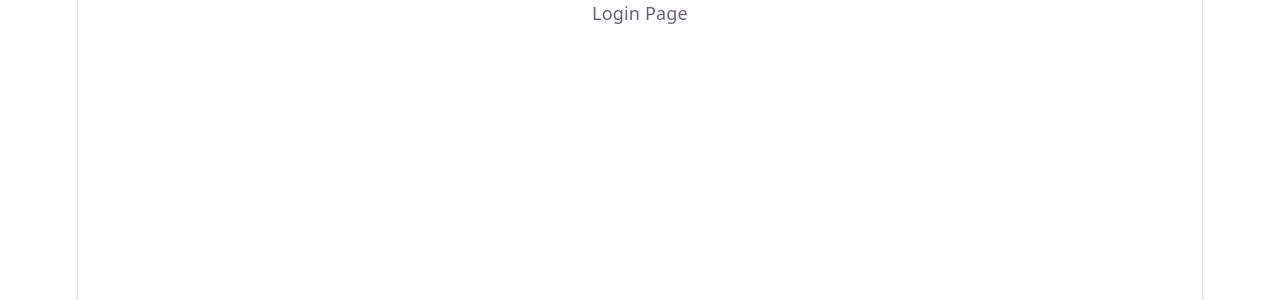
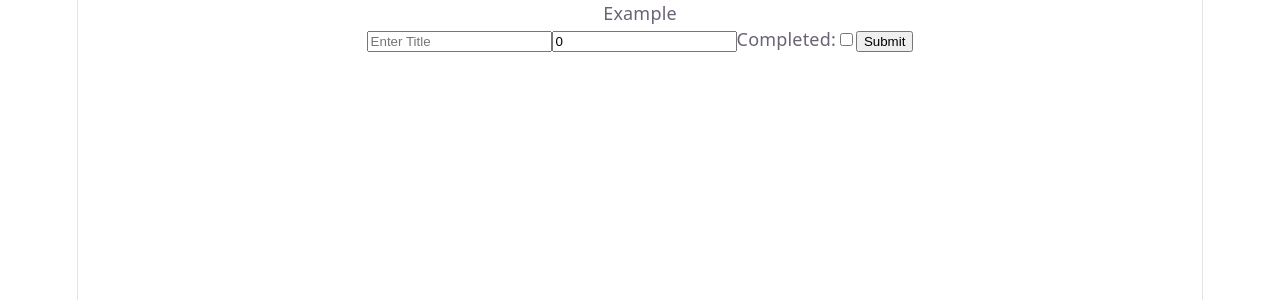
Before and after one commit to divyesh2123/New-folder--2-, a React (Vite) app in the folder my-react-app/: page / in a window 1280 px wide. Before the commit this address led to /login. Shown: the top 300 px of the page. Built offline with nearby package versions, Linux system fonts and the light colour scheme; no server answers.

Commit message:
react query example

```diff
--- a/my-react-app/package.json
+++ b/my-react-app/package.json
@@ -15,6 +15,7 @@
     "@mui/material": "^9.0.0",
     "@mui/x-data-grid": "^9.0.2",
     "@reduxjs/toolkit": "^2.11.2",
+    "@tanstack/react-query": "^5.100.9",
     "@types/axios": "^0.9.36",
     "@types/react-google-recaptcha": "^2.1.9",
     "axios": "^1.15.1",
--- /dev/null
+++ b/my-react-app/src/Example.tsx
@@ -0,0 +1,28 @@
+import { useQuery } from '@tanstack/react-query';
+import axios from 'axios';
+import React from 'react'
+
+interface IUser {
+    id: number;
+  name: string;
+  email: string;
+}
+
+const fetchUsers = async (): Promise<IUser[]> => {
+  const { data } = await axios.get('https://jsonplaceholder.typicode.com/users');
+  return data;
+};
+
+export default function Example() {
+const { data, isLoading, error } = useQuery<IUser[]>({
+    queryKey: [],
+    queryFn: fetchUsers
+  });
+
+  console.log(data, isLoading, error);
+
+
+  return (
+    <div>Example</div>
+  )
+}
--- /dev/null
+++ b/my-react-app/src/ToDoForm.tsx
@@ -0,0 +1,74 @@
+import React from 'react';
+import { useMutation } from "@tanstack/react-query";
+
+interface IToDo {
+    userId: number;
+    title: string;
+    completed: boolean;
+}
+
+export default function ToDoForm() {
+
+
+
+    const [data, setData] = React.useState<IToDo>({
+         userId: 0,
+      title: "",
+      completed: false,
+    });
+
+    const addTodoMutation = useMutation({
+    // The async function that performs the mutation
+    mutationFn: async (newTodo) => {
+      const response = await fetch("https://jsonplaceholder.typicode.com/todos", {
+        method: "POST",
+        headers: {
+          "Content-Type": "application/json",
+        },
+        body: JSON.stringify(newTodo),
+      });
+
+      if (!response.ok) {
+        throw new Error("Failed to add todo");
+      }
+
+      return response.json(); // The result of the mutation
+    },
+
+    // Called when the mutation succeeds
+    onSuccess: (data) => {
+      console.log("Todo added successfully:", data);
+    },
+
+    // Called if the mutation fails
+    onError: (error) => {
+      console.error("Error creating todo:", error);
+    },
+
+    // Called no matter success or failure
+    onSettled: () => {
+      console.log("Mutation completed.");
+    },
+  });
+
+    const handleSubmit = (e: React.FormEvent<HTMLFormElement>) => {
+        e.preventDefault();
+        addTodoMutation.mutate(data);
+    }
+  return (
+    <form onSubmit={handleSubmit}>
+        <input type="text" placeholder='Enter Title' value={data.title}
+         onChange={(e) => setData({...data, title: e.target.value})} />
+        <input type="number" placeholder='Enter UserId' value={data.userId}
+        onChange={(e) => setData({...data, userId: +e.target.value})} />
+        <label>
+            Completed:
+            <input type="checkbox" checked={data.completed}
+            onChange={(e) => setData({...data, completed: e.target.checked})} />
+        </label>
+        <button type='submit'>Submit</button>
+
+
+    </form>
+  )
+}
--- a/my-react-app/src/main.tsx
+++ b/my-react-app/src/main.tsx
@@ -14,12 +14,19 @@ import LoginWithMUI from './LoginWithMUI.tsx'
 import UserDetails from './UserDetails.tsx'
 import Parent from './Parent.tsx'
 import ExampleReducer from './ExampleReducer.tsx'
+import { QueryClient, QueryClientProvider } from '@tanstack/react-query';
+import Example from './Example.tsx'
+import ToDoForm from './ToDoForm.tsx'
+
+const queryClient = new QueryClient();
 
 createRoot(document.getElementById('root')!).render(
   <StrictMode>
-
+   <QueryClientProvider client={queryClient}>
     {/* <LoginWithMUI/>
     <UserDetails/> */}
-    <App />
+    <Example />
+    <ToDoForm/>
+    </QueryClientProvider>
   </StrictMode>,
 )
```
Also changed, not shown: 1 other file (tests, documents, lock files or other folders).
